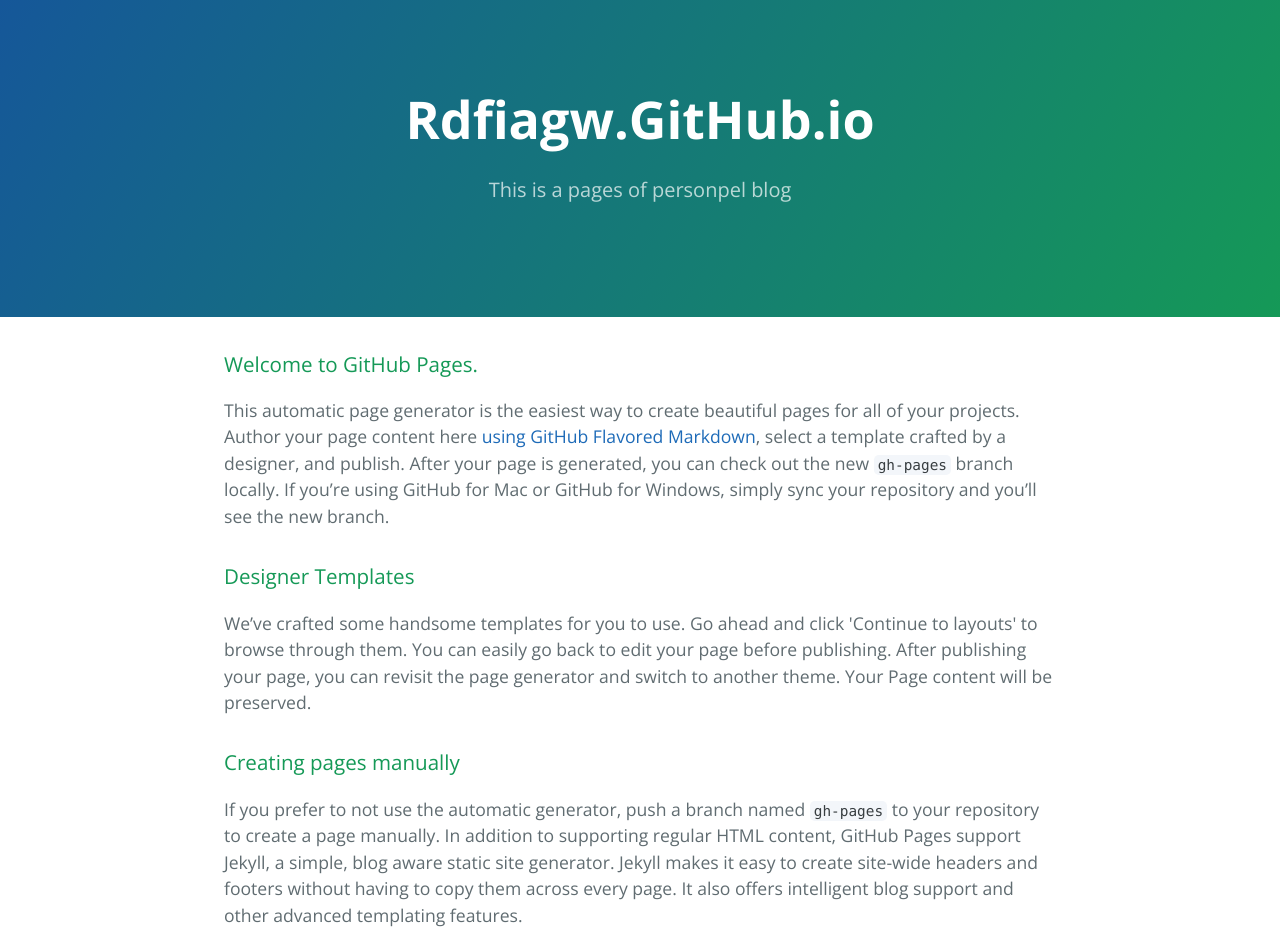
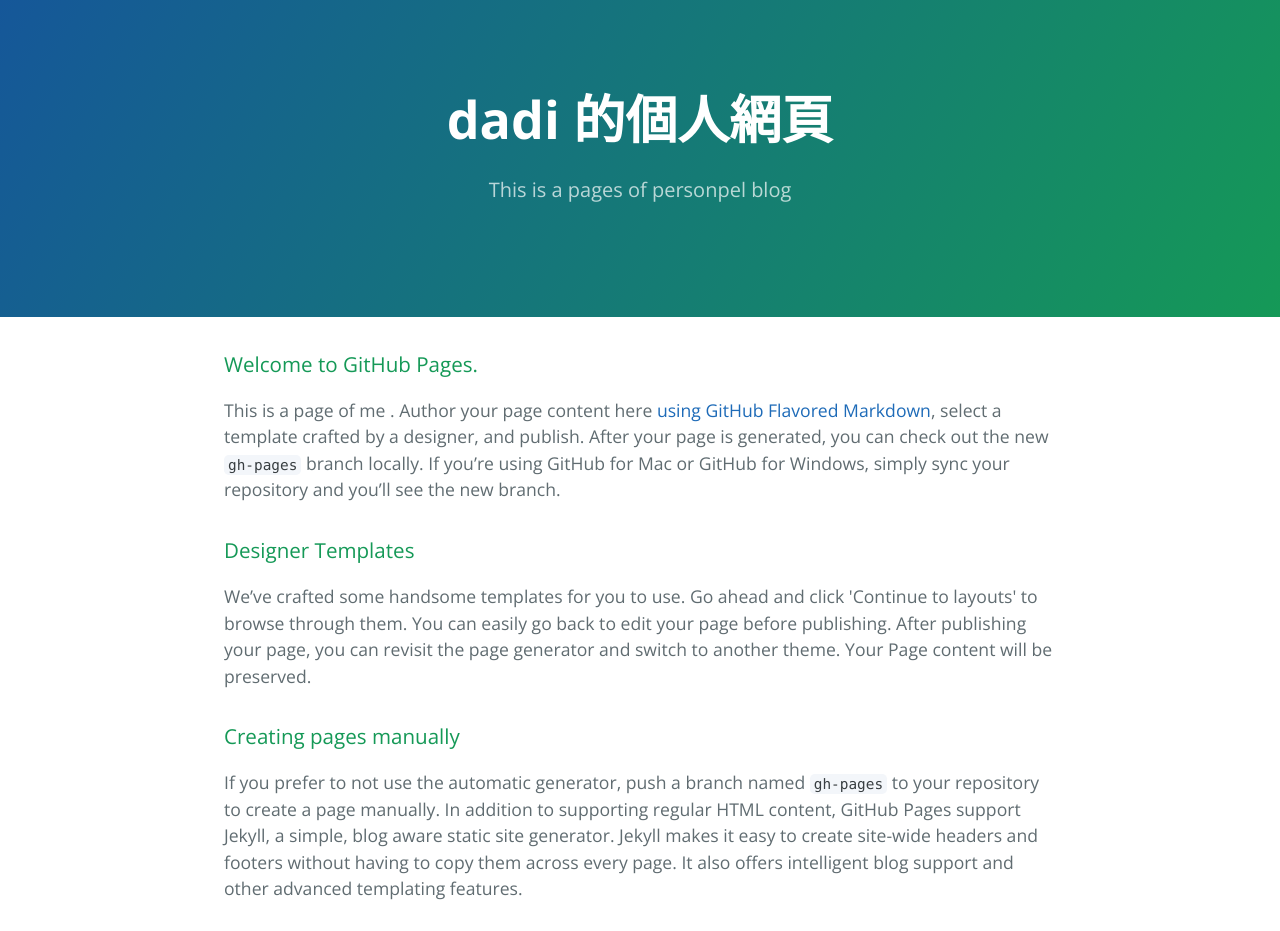
Before and after one commit to rdfiagw/rdfiagw.github.io, a plain HTML site: page index.html in a window 1280 px wide. Shown: the top 931 px of the page. Drawn offline with nearby package versions, Linux system fonts and the light colour scheme.

Commit message:
Update index.html

```diff
--- a/index.html
+++ b/index.html
@@ -11,15 +11,15 @@
   </head>
   <body>
     <section class="page-header">
-      <h1 class="project-name">Rdfiagw.GitHub.io</h1>
+      <h1 class="project-name">dadi 的個人網頁</h1>
       <h2 class="project-tagline">This is a pages of personpel blog</h2>
     </section>
 
     <section class="main-content">
       <h3>
-<a id="welcome-to-github-pages" class="anchor" href="#welcome-to-github-pages" aria-hidden="true"><span class="octicon octicon-link"></span></a>Welcome to GitHub Pages.</h3>
+<a id="welcome-to-dadi-pages" class="anchor" href="#welcome-to-github-pages" aria-hidden="true"><span class="octicon octicon-link"></span></a>Welcome to GitHub Pages.</h3>
 
-<p>This automatic page generator is the easiest way to create beautiful pages for all of your projects. Author your page content here <a href="https://guides.github.com/features/mastering-markdown/">using GitHub Flavored Markdown</a>, select a template crafted by a designer, and publish. After your page is generated, you can check out the new <code>gh-pages</code> branch locally. If you’re using GitHub for Mac or GitHub for Windows, simply sync your repository and you’ll see the new branch.</p>
+<p>This is a page of me . Author your page content here <a href="https://guides.github.com/features/mastering-markdown/">using GitHub Flavored Markdown</a>, select a template crafted by a designer, and publish. After your page is generated, you can check out the new <code>gh-pages</code> branch locally. If you’re using GitHub for Mac or GitHub for Windows, simply sync your repository and you’ll see the new branch.</p>
 
 <h3>
 <a id="designer-templates" class="anchor" href="#designer-templates" aria-hidden="true"><span class="octicon octicon-link"></span></a>Designer Templates</h3>
```
